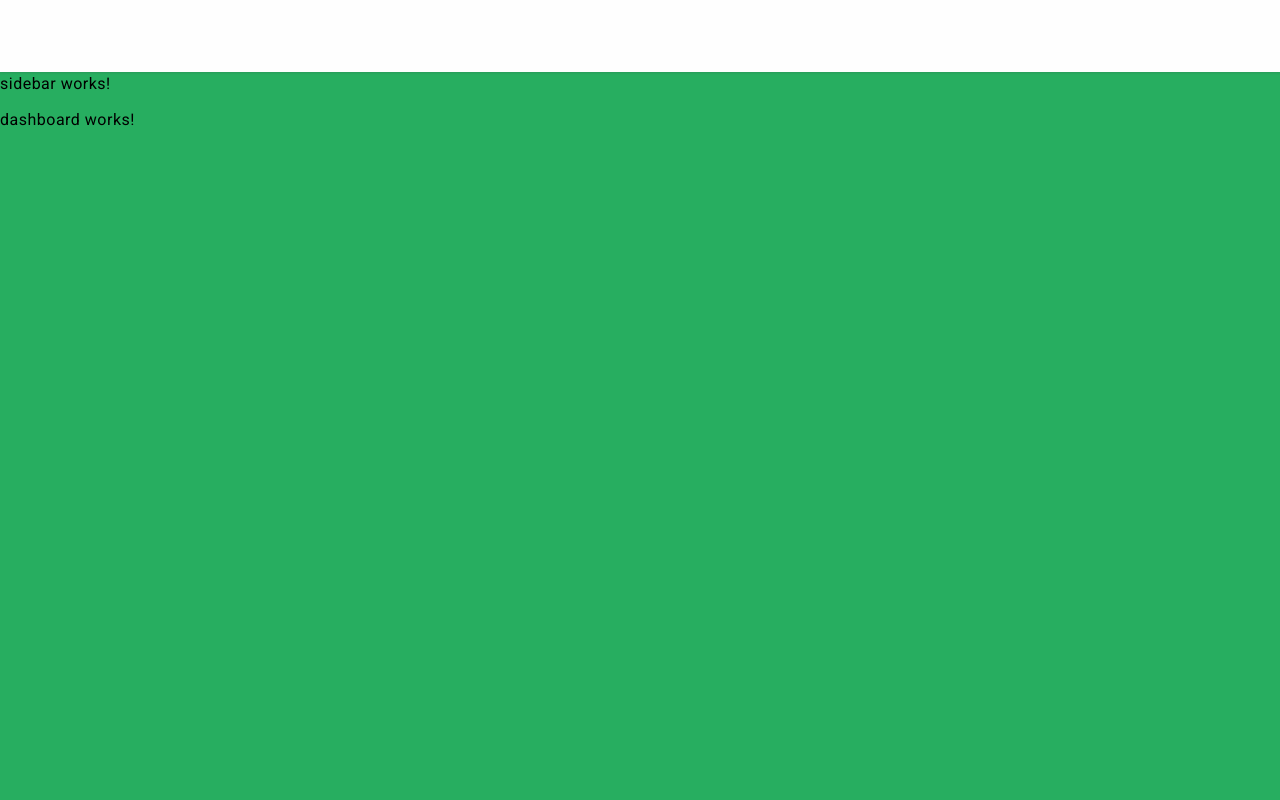
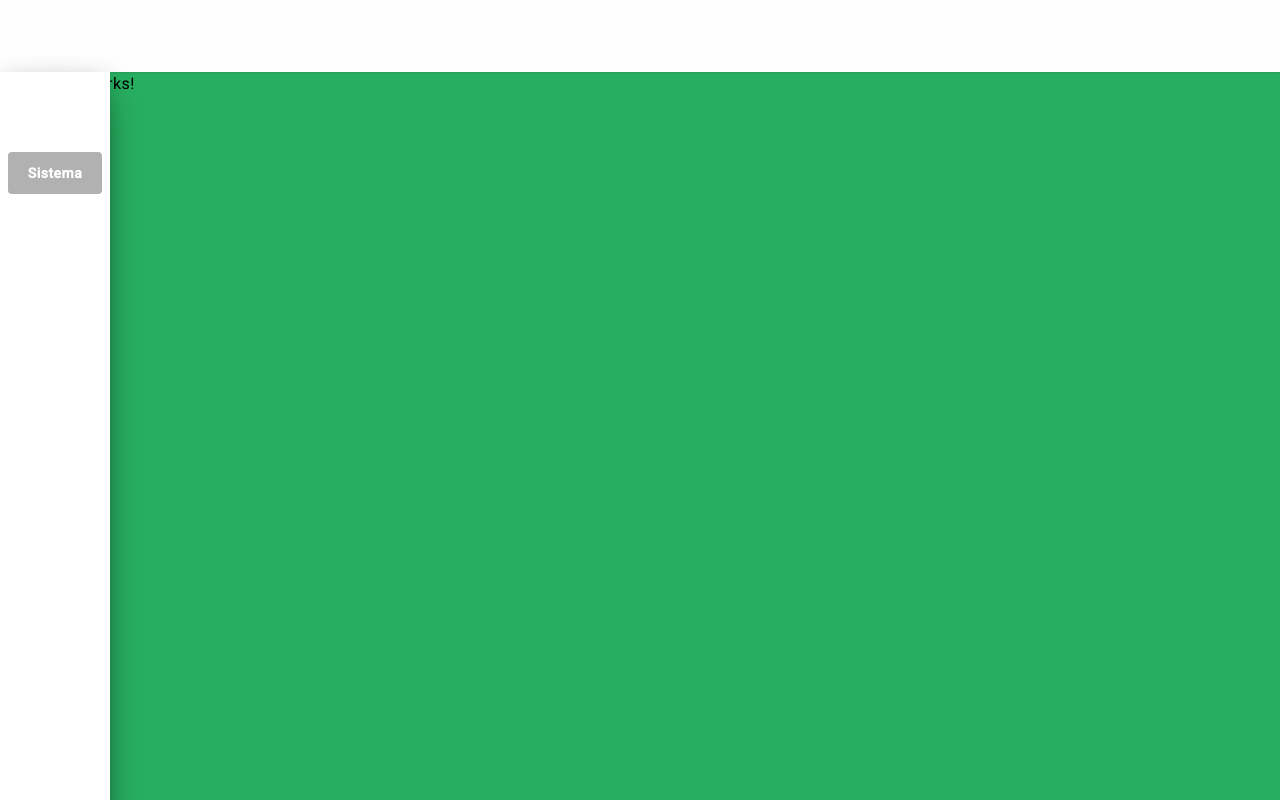
Before and after one commit to paulorochadev/Financeiro_2023-WEB, an Angular app: page /dashboard in a window 1280 px wide. Built offline with nearby package versions, Linux system fonts and the light colour scheme.

Commit message:
feat: Cria estrutura HTML e SCSS do SideBar

```diff
--- a/src/app/components/sidebar/sidebar.component.html
+++ b/src/app/components/sidebar/sidebar.component.html
@@ -1 +1,15 @@
-<p>sidebar works!</p>
+<div class="container-sidebar">
+
+    <div class="grupo-menu">
+
+        <div class="container-icone-menu">
+
+            <div class="caixa-menu caixa-menu-texto">
+                Sistema
+            </div>
+
+        </div>
+
+    </div>
+
+</div>
--- a/src/app/components/sidebar/sidebar.component.scss
+++ b/src/app/components/sidebar/sidebar.component.scss
@@ -0,0 +1,39 @@
+.container-sidebar {
+    position: fixed;
+    padding-top: 72px;
+    width: 110px;
+    min-height: 700px;
+    height: -webkit-fill-available;
+
+    background: #FFFFFF;
+    box-shadow: 0 16px 38px -12px rgba(0, 0, 0, 0.56), 0 4px 25px 0px rgba(0, 0, 0, 0.12), 0 8px 10px -5px rgba(0, 0, 0, 0.2);
+
+    .grupo-menu {
+
+    }
+
+    .container-icone-menu {
+        padding: 8px;
+    }
+
+    .caixa-menu {
+        width: 94px;
+        height: 42px;
+        border-radius: 4px;
+        background: rgba(128, 128, 128, 0.614);
+        cursor: pointer;
+    }
+
+    .caixa-menu-select {
+        background: #27AE60 !important;
+    }
+
+    .caixa-menu-texto {
+        font-size: 14px;
+        display: flex;
+        justify-content: center;
+        align-items: center;
+        color: #FEFEFE;
+        font-weight: bold;
+    }
+}
```
